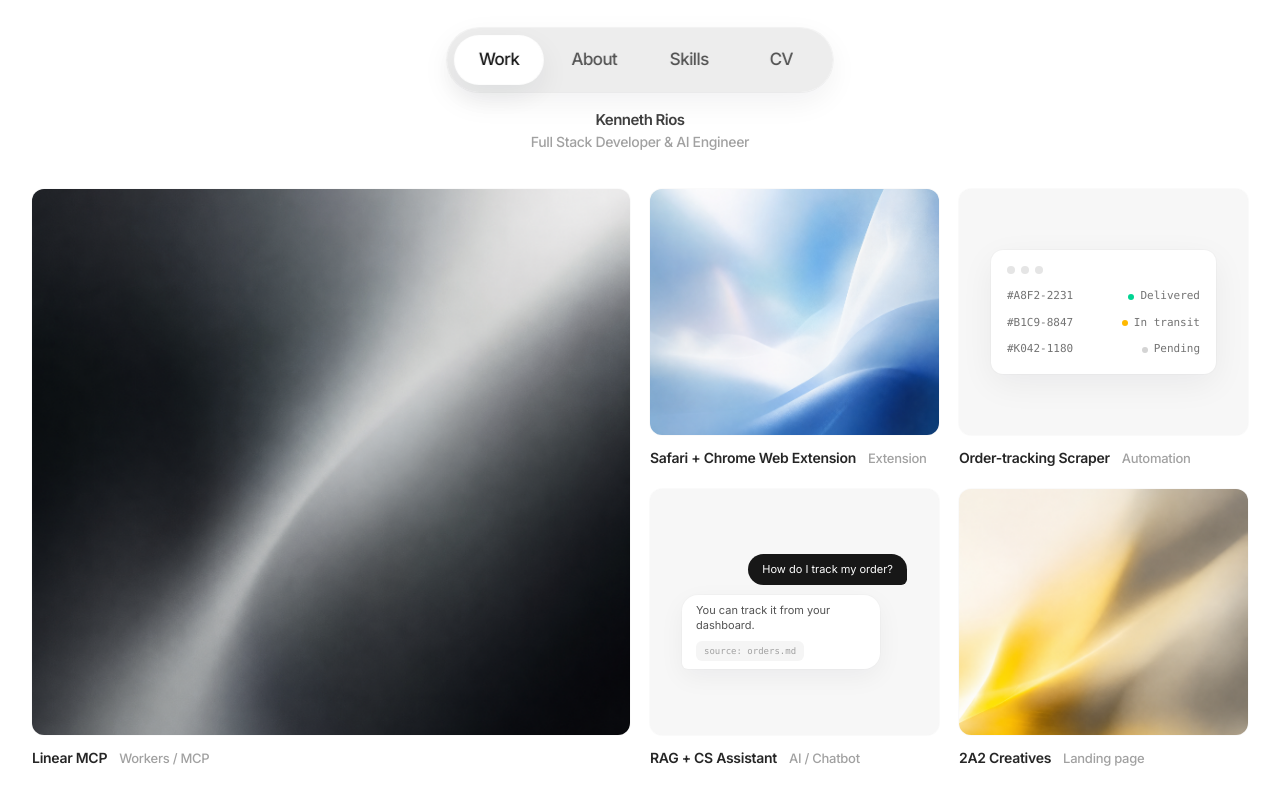
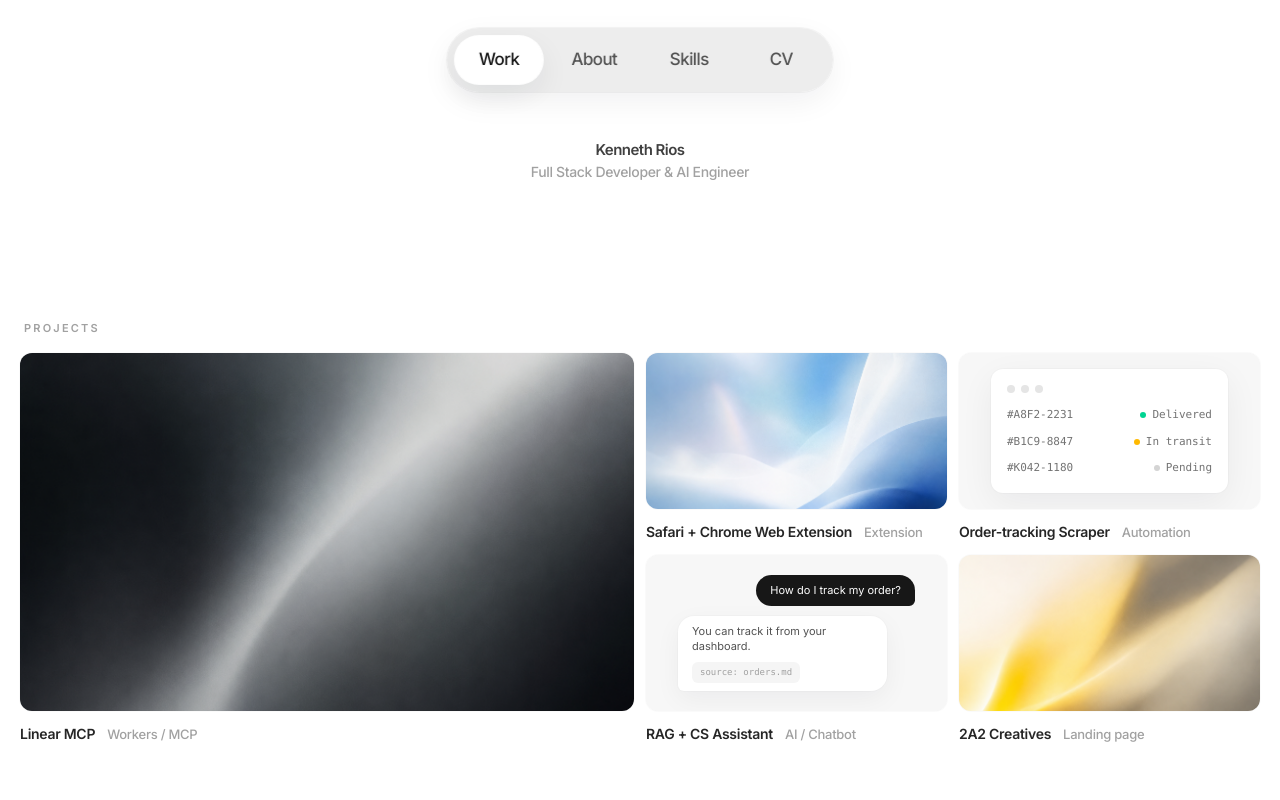
Before and after one commit to Kenth06/portfolio, a React (Vite) app: page / in a window 1280 px wide. Built offline with nearby package versions, Linux system fonts and the light colour scheme.

Commit message:
feat(work): add Projects heading, fixed hero band, and smaller full-width cards

```diff
--- a/src/pages/WorkPage.tsx
+++ b/src/pages/WorkPage.tsx
@@ -10,9 +10,10 @@ export function WorkPage() {
       animate={{ opacity: 1 }}
       exit={{ opacity: 0 }}
       transition={{ duration: 0.45 }}
-      className="relative flex min-h-[100dvh] flex-col sm:h-[100dvh]"
+      className="relative min-h-[100dvh]"
     >
-      <div className="flex shrink-0 flex-col items-center px-6 pt-28 pb-10 text-center">
+      {/* Hero — fixed, predefined space */}
+      <div className="flex h-[40vh] min-h-[280px] flex-col items-center justify-center px-6 text-center">
         <motion.h1
           initial={{ opacity: 0, y: 8 }}
           animate={{ opacity: 1, y: 0 }}
@@ -31,10 +32,21 @@ export function WorkPage() {
         </motion.p>
       </div>
 
-      <div className="grid auto-rows-[260px] grid-cols-1 gap-4 px-5 pb-6 sm:min-h-0 sm:flex-1 sm:auto-rows-fr sm:grid-cols-4 sm:gap-5 sm:px-8 sm:pb-8">
-        {projects.map((project, index) => (
-          <ProjectCard key={project.slug} project={project} index={index} />
-        ))}
+      {/* Projects */}
+      <div className="px-4 pb-10 sm:px-5">
+        <motion.h2
+          initial={{ opacity: 0, y: 8 }}
+          animate={{ opacity: 1, y: 0 }}
+          transition={{ delay: 0.18, duration: 0.6, ease: "easeOut" }}
+          className="mb-4 px-1 text-[11px] font-semibold uppercase tracking-[0.2em] text-neutral-400"
+        >
+          Projects
+        </motion.h2>
+        <div className="grid auto-rows-[200px] grid-cols-1 gap-3 sm:auto-rows-[190px] sm:grid-cols-4">
+          {projects.map((project, index) => (
+            <ProjectCard key={project.slug} project={project} index={index} />
+          ))}
+        </div>
       </div>
     </motion.div>
   );
```
